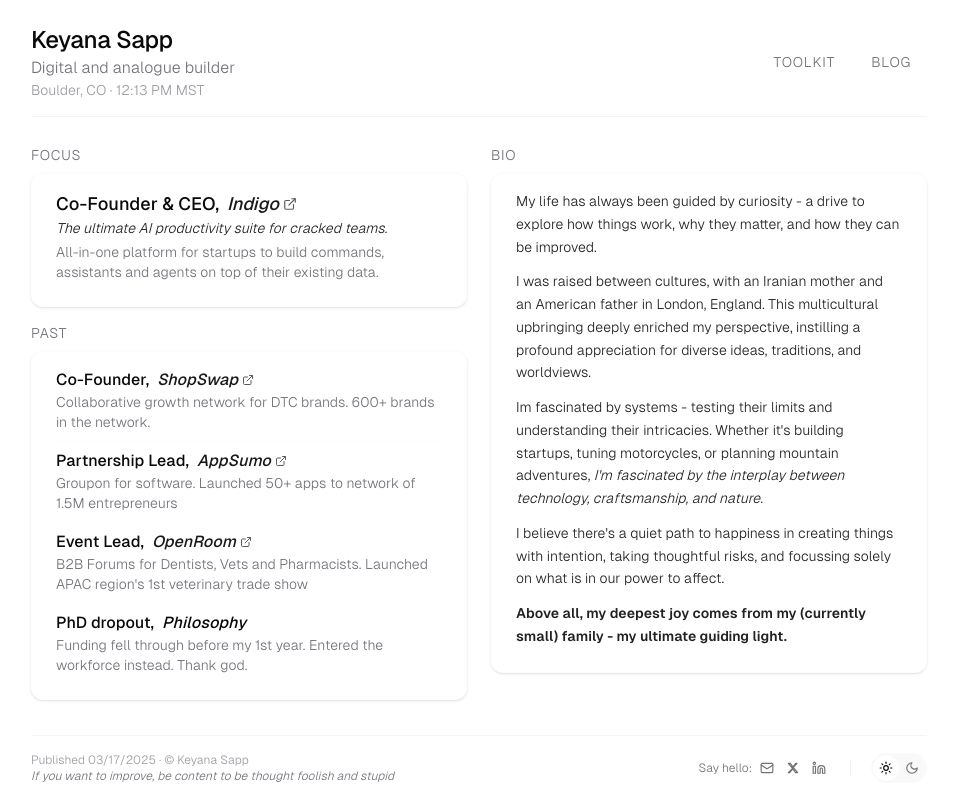
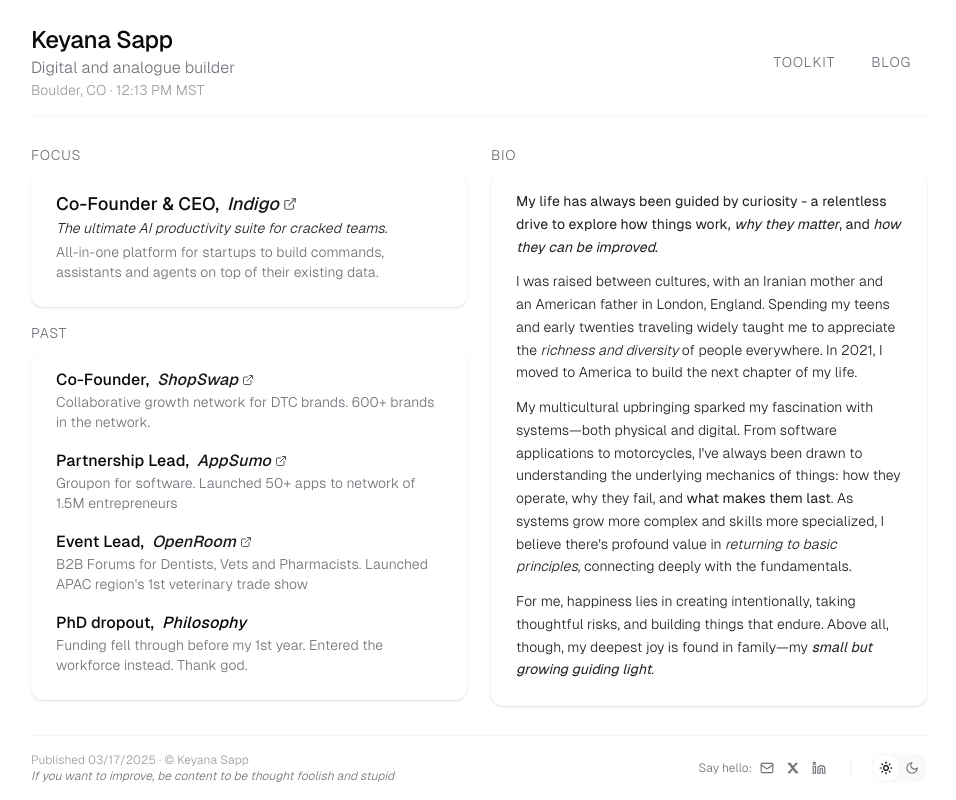
Before and after one commit to ksBrapZ/keyana-portfolio, a Next.js app: page / in a window 1280 px wide. Shown: the whole page, without its empty margins (161-1117 px from the left). Built offline with nearby package versions, Linux system fonts and the light colour scheme.

Commit message:
update bio

```diff
--- a/components/BioSection.tsx
+++ b/components/BioSection.tsx
@@ -7,15 +7,13 @@ const BioSection = () => {
       <Card className="bg-card/5 border-border/10">
         <CardContent className="pt-4">
           <div className="text-card-foreground/90 text-sm leading-relaxed space-y-3">
-            <p>
-              My life has always been guided by curiosity - a drive to explore how things work, why they matter, and how they can be improved.</p>
-            <p>
-              I was raised between cultures, with an Iranian mother and an American father in London, England. This multicultural upbringing deeply enriched my perspective, instilling a profound appreciation for diverse ideas, traditions, and worldviews.            </p>
-            <p>
-              Im fascinated by systems - testing their limits and understanding their intricacies. Whether it's building startups, tuning motorcycles, or planning mountain adventures, <em>I'm fascinated by the interplay between technology, craftsmanship, and nature.</em>  </p>
-            <p>  I believe there's a quiet path to happiness in creating things with intention, taking thoughtful risks, and focussing solely on what is in our power to affect.            </p>
-            <p>
-              <span className="font-semibold">Above all, my deepest joy comes from my (currently small) family - my ultimate guiding light.</span>            </p>
+            <p><strong>My life has always been guided by curiosity - a relentless drive to explore how things work, <em>why they matter</em>, and <em>how they can be improved</em>.</strong></p>
+
+            <p>I was raised between cultures, with an Iranian mother and an American father in London, England. Spending my teens and early twenties traveling widely taught me to appreciate the <em>richness and diversity</em> of people everywhere. In 2021, I moved to America to build the next chapter of my life.</p>
+
+            <p>My multicultural upbringing sparked my fascination with systems—both physical and digital. From software applications to motorcycles, I've always been drawn to understanding the underlying mechanics of things: how they operate, why they fail, and <strong>what makes them last</strong>. As systems grow more complex and skills more specialized, I believe there's profound value in <em>returning to basic principles</em>, connecting deeply with the fundamentals.</p>
+
+            <p>For me, happiness lies in creating intentionally, taking thoughtful risks, and building things that endure. Above all, though, my deepest joy is found in family—my <strong><em>small but growing guiding light</em></strong>.</p>
           </div>
         </CardContent>
       </Card>
```
